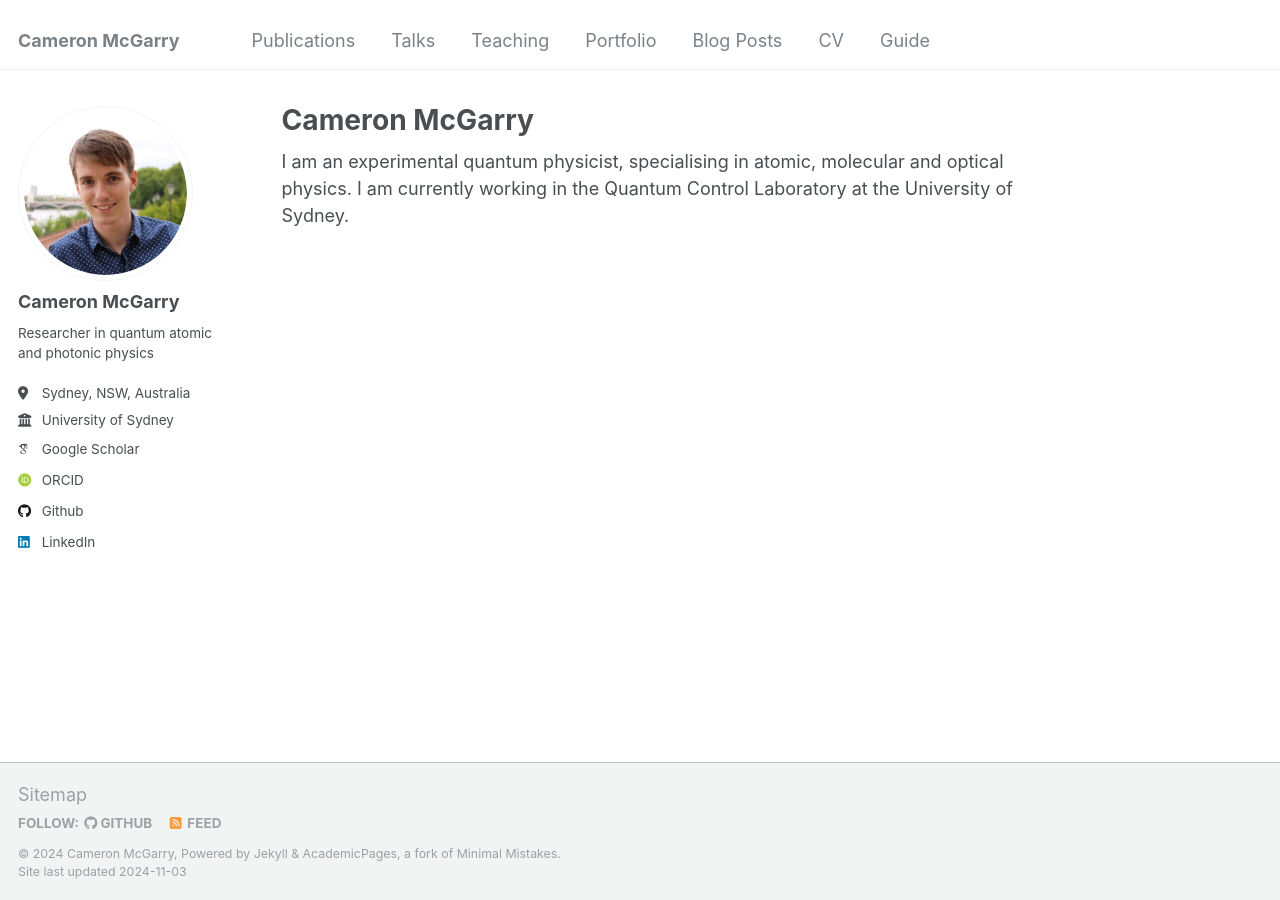
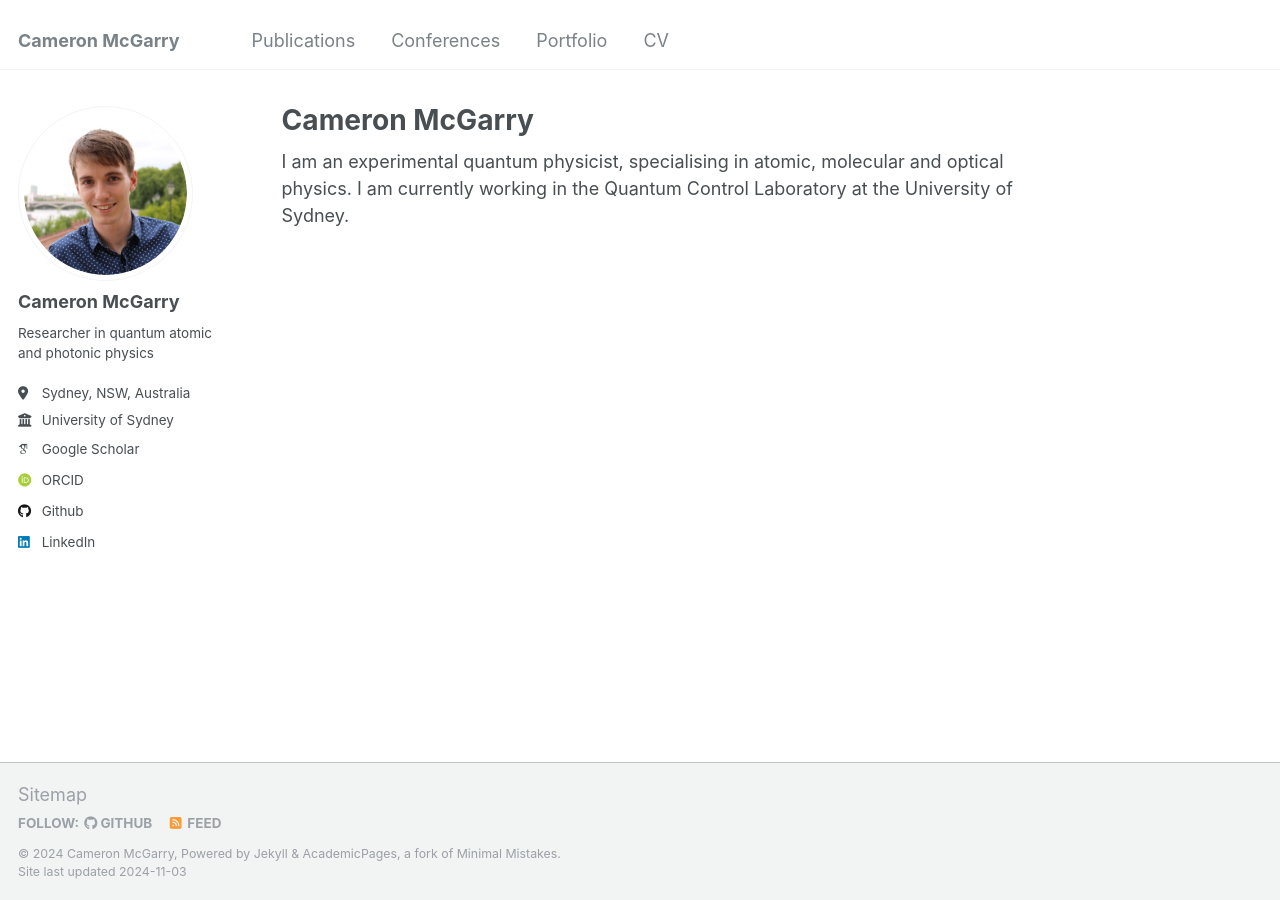
Before and after one commit to mcgarc/mcgarc.github.io, a Jekyll site: the page built from _pages/about.md, in a window 1280 px wide. Built offline with Jekyll 4.4.1, drawn with Linux system fonts in a browser that asks for light colours; some web fonts are replaced.

Commit message:
Remove unwanted pages from navigation

```diff
--- a/_data/navigation.yml
+++ b/_data/navigation.yml
@@ -8,20 +8,17 @@ main:
   - title: "Publications"
     url: /publications/
 
-  - title: "Talks"
+  - title: "Conferences"
     url: /talks/
 
-  - title: "Teaching"
-    url: /teaching/
+#  - title: "Teaching"
+#    url: /teaching/
 
   - title: "Portfolio"
     url: /portfolio/
 
-  - title: "Blog Posts"
-    url: /year-archive/
+#  - title: "Blog Posts"
+#    url: /year-archive/
 
   - title: "CV"
     url: /cv/
-
-  - title: "Guide"
-    url: /markdown/
```
